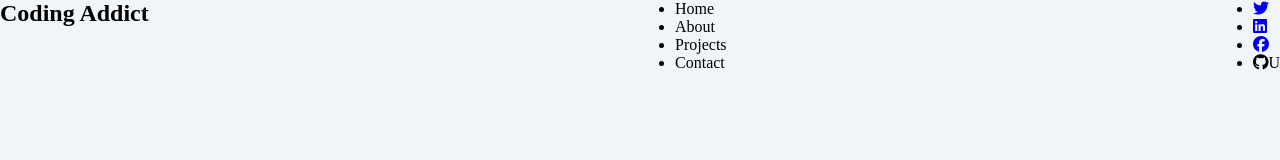
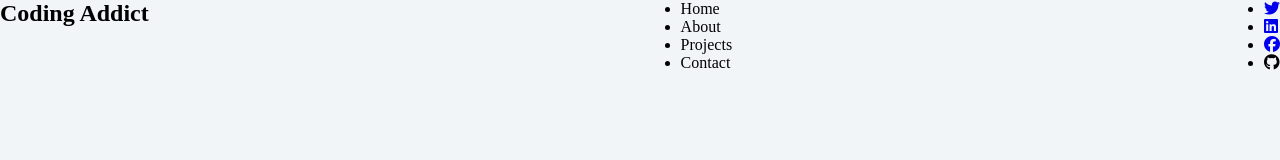
Before and after one commit to vasusharrma/responsive-navbar, a plain HTML site: page index.html in a window 1280 px wide. Drawn offline with Linux system fonts and the light colour scheme.

Commit message:
U was extra in code , so i deleted U

```diff
--- a/index.html
+++ b/index.html
@@ -30,7 +30,7 @@
                 <li><a href="#"><i class="fa-brands fa-twitter"></i></a></li>
                 <li><a href="#"><i class="fa-brands fa-linkedin"></i></a></li>
                 <li><a href="#"><i class="fa-brands fa-facebook"></i></a></li>
-                <li><a href="#"></a><i class="fa-brands fa-github"></i>U</li>
+                <li><a href="#"></a><i class="fa-brands fa-github"></i></li>
             </ul>
         </div>
     </nav>
```
